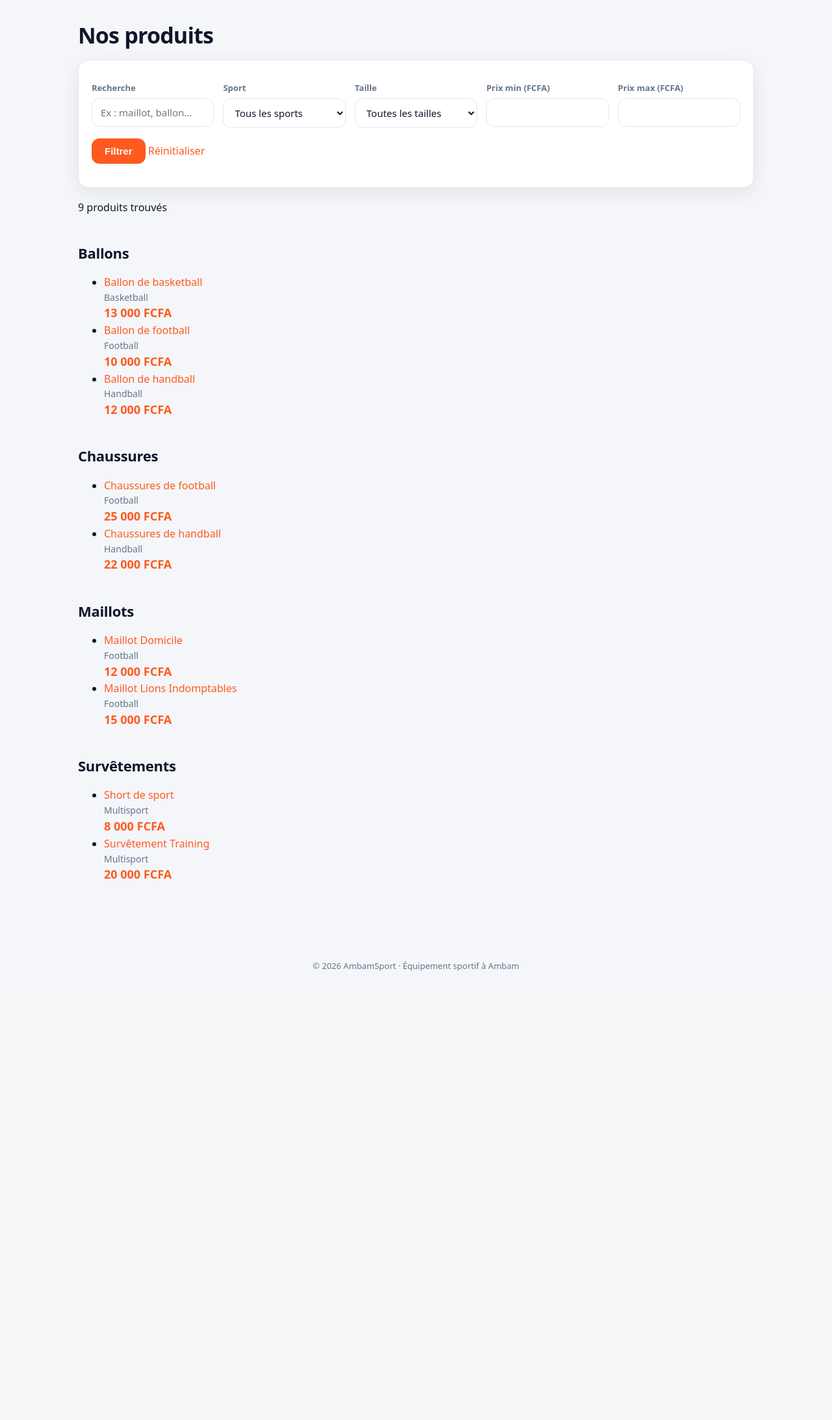
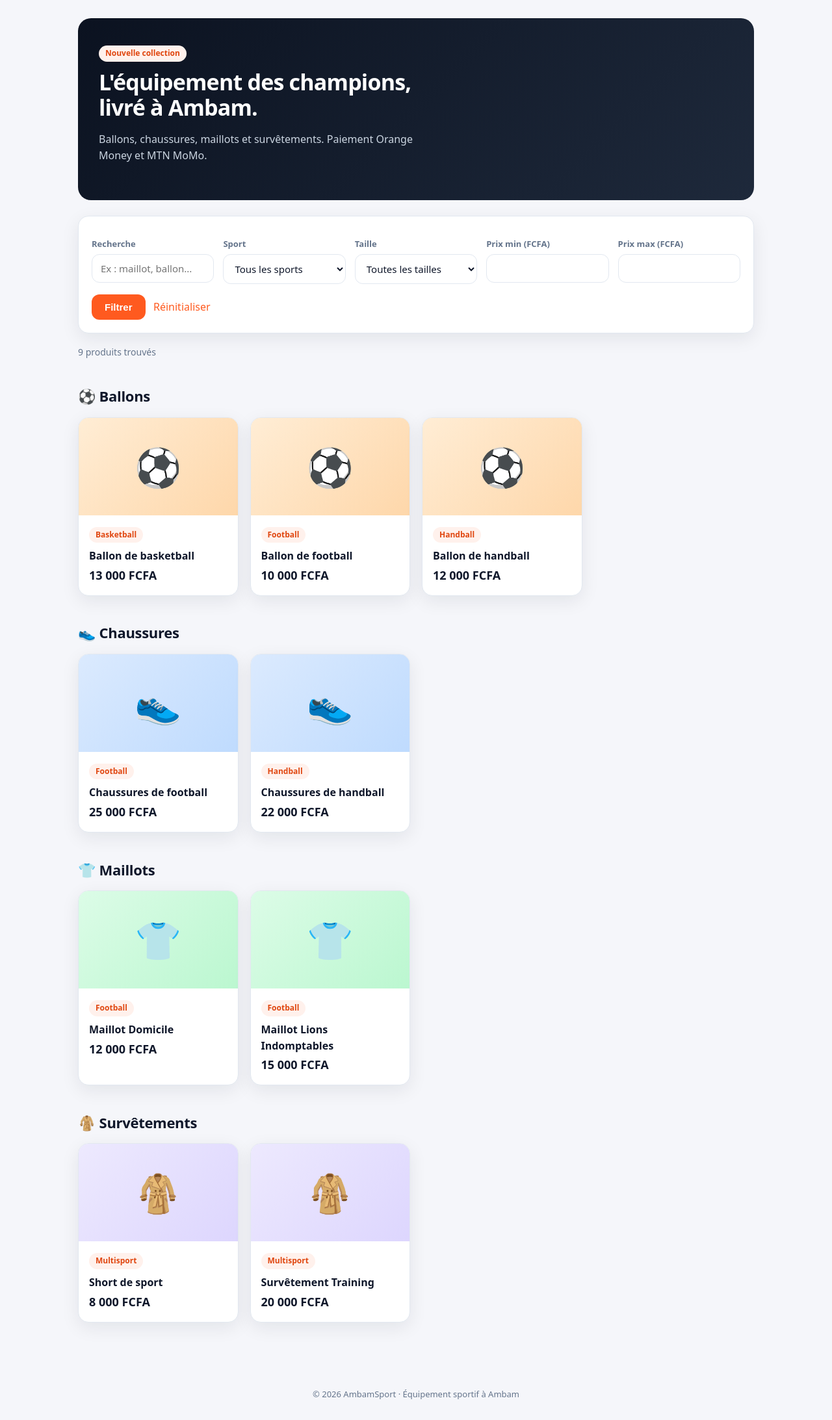
Before and after one commit to estie-glo/plateforme-vetements-sport, a Laravel app: page /produits in a window 1280 px wide. Shown: the part 73-2258 px from the top of the page at 65% size. Before the commit the page ends 1567 px from the top, so only its background shows below. Run offline with Laravel 12, Linux system fonts and the light colour scheme; data comes from the database, SQL or seed files in the repository.

Commit message:
Design : pages du catalogue (liste avec en-tete, cartes produits, fiche produit en deux colonnes)

```diff
--- a/boutique/resources/views/catalogue/index.blade.php
+++ b/boutique/resources/views/catalogue/index.blade.php
@@ -1,8 +1,17 @@
 @extends('layouts.app')
 @section('titre', 'Nos produits')
 @section('contenu')
-<h1>Nos produits</h1>
-<form class="filtres" method="GET" action="{{ url('/produits') }}">
+@php
+  $emoji = ['Ballons' => '⚽', 'Chaussures' => '👟', 'Maillots' => '👕', 'Survêtements' => '🧥'];
+  $teinte = ['Ballons' => '#ffedd5,#fed7aa', 'Chaussures' => '#dbeafe,#bfdbfe', 'Maillots' => '#dcfce7,#bbf7d0', 'Survêtements' => '#ede9fe,#ddd6fe'];
+@endphp
+<section style="background:linear-gradient(135deg,#0b1220,#1e293b);color:#fff;border-radius:20px;padding:40px 32px;margin-bottom:24px">
+  <span class="badge">Nouvelle collection</span>
+  <h1 style="color:#fff;margin-top:12px">L'équipement des champions,<br>livré à Ambam.</h1>
+  <p style="color:#cbd5e1;max-width:520px">Ballons, chaussures, maillots et survêtements. Paiement Orange Money et MTN MoMo.</p>
+</section>
+
+<form class="filtres" method="GET" action="{{ url('/produits') }}" autocomplete="off">
   <div class="grille">
     <div><label for="q">Recherche</label><input type="text" id="q" name="q" value="{{ $q }}" placeholder="Ex : maillot, ballon..."></div>
     <div><label for="sport">Sport</label>
@@ -16,22 +25,25 @@
     <div><label for="prix_min">Prix min (FCFA)</label><input type="number" min="0" id="prix_min" name="prix_min" value="{{ $prixMin }}"></div>
     <div><label for="prix_max">Prix max (FCFA)</label><input type="number" min="0" id="prix_max" name="prix_max" value="{{ $prixMax }}"></div>
   </div>
-  <p><button type="submit">Filtrer</button> <a href="{{ url('/produits') }}">Réinitialiser</a></p>
+  <p style="margin:16px 0 0"><button type="submit">Filtrer</button> &nbsp; <a href="{{ url('/produits') }}">Réinitialiser</a></p>
 </form>
 
-<p>{{ $total }} produit{{ $total > 1 ? 's' : '' }} trouvé{{ $total > 1 ? 's' : '' }}</p>
+<p class="muted">{{ $total }} produit{{ $total > 1 ? 's' : '' }} trouvé{{ $total > 1 ? 's' : '' }}</p>
 
 @forelse($groupes as $cat => $produits)
-  <h2>{{ $cat }}</h2>
-  <ul class="cartes">
+  <h2>{{ $emoji[$cat] ?? '🏅' }} {{ $cat }}</h2>
+  <div style="display:grid;gap:18px;grid-template-columns:repeat(auto-fill,minmax(240px,1fr))">
     @foreach($produits as $p)
-      <li><a href="{{ url('/produit/'.$p->id) }}">
-        <div>{{ $p->nom }}</div>
-        <div class="sport">{{ $p->sport }}</div>
-        <div class="prix">{{ number_format($p->prix, 0, ',', ' ') }} FCFA</div>
-      </a></li>
+      <a href="{{ url('/produit/'.$p->id) }}" class="card" style="margin:0;padding:0;overflow:hidden;color:inherit;text-decoration:none">
+        <div style="height:150px;display:flex;align-items:center;justify-content:center;font-size:58px;background:linear-gradient(135deg,{{ $teinte[$cat] ?? '#e2e8f0,#cbd5e1' }})">{{ $emoji[$cat] ?? '🏅' }}</div>
+        <div style="padding:16px">
+          <span class="badge">{{ $p->sport }}</span>
+          <div style="font-weight:700;margin:8px 0 4px">{{ $p->nom }}</div>
+          <div class="prix">{{ number_format($p->prix, 0, ',', ' ') }} FCFA</div>
+        </div>
+      </a>
     @endforeach
-  </ul>
+  </div>
 @empty
   <div class="vide">Aucun produit trouvé. Essaie de changer ou de retirer un filtre.</div>
 @endforelse
```
Also changed, not shown: boutique/resources/views/catalogue/show.blade.php (+13 -5 lines).
